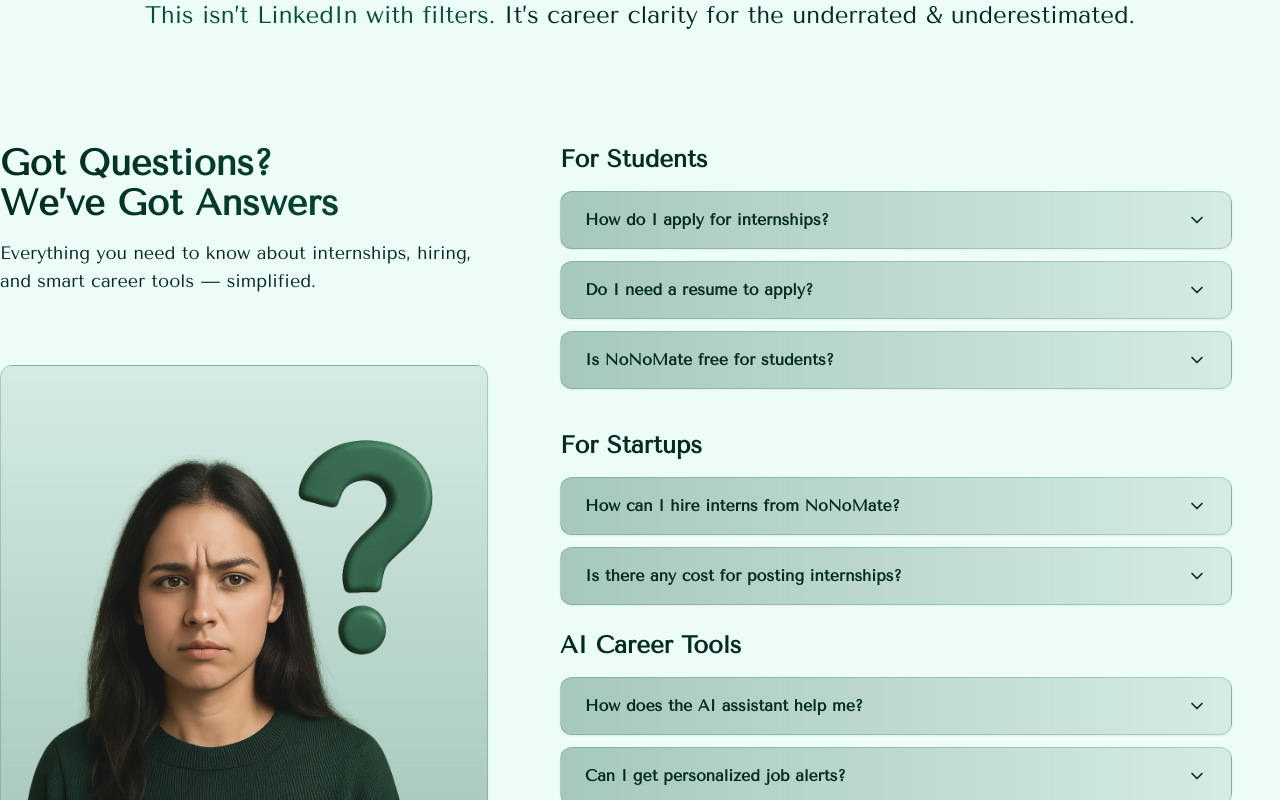
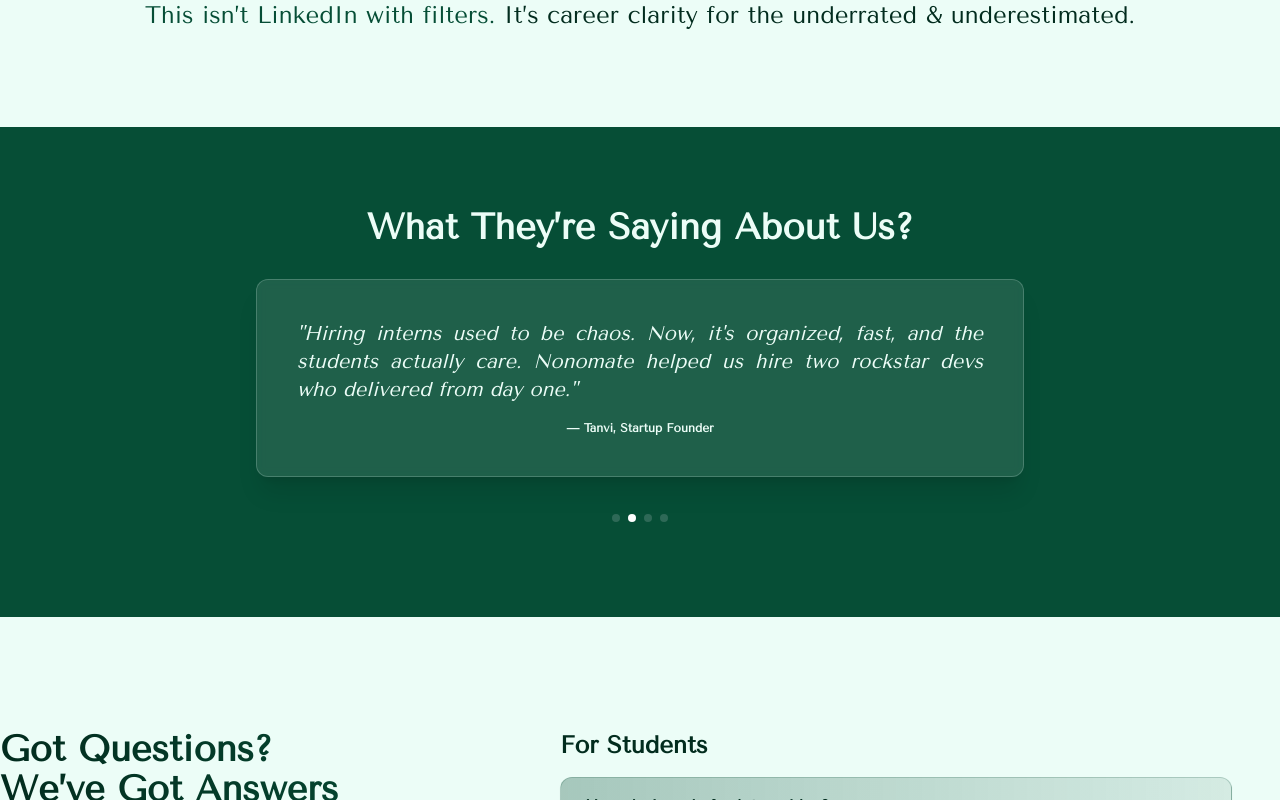
Before and after one commit to qzSeeker/NoNoMate, a Next.js app: page / in a window 1280 px wide. Shown: the part 3440-4240 px from the top of the page. Built offline with nearby package versions, Linux system fonts and the light colour scheme.

Commit message:
add about us

```diff
--- a/app/globals.css
+++ b/app/globals.css
@@ -66,3 +66,12 @@
       350% 50%;
   }
 }
+
+@layer utilities {
+  .swiper-pagination-bullet {
+    @apply bg-gray-300 !important;
+  }
+  .swiper-pagination-bullet-active {
+    @apply bg-white !important;
+  }
+}
--- a/app/page.tsx
+++ b/app/page.tsx
@@ -7,6 +7,7 @@ import Hero from "@/components/Hero"
 import Features from "@/components/Features"
 import Footer from "@/components/Footer"
 import FAQSection from "@/components/Faqs"
+import Testimonials from "@/components/Testimonials"
 
 export default function LandingPage() {
   return (
@@ -77,6 +78,9 @@ export default function LandingPage() {
         </div>
       </section>
 
+      {/* Testimonials */}
+      <Testimonials />
+
       {/* FAQ Section */}
       <FAQSection/>
       {/* Footer */}
--- /dev/null
+++ b/components/Testimonials.tsx
@@ -0,0 +1,66 @@
+'use client'
+
+import { motion } from "framer-motion";
+import { Swiper, SwiperSlide } from "swiper/react";
+import { Pagination, Autoplay } from "swiper/modules";
+import 'swiper/css';
+import 'swiper/css/pagination';
+
+const testimonials = [
+    {
+        name: "Aayush, B.Tech Student",
+        text: "I always struggled to find real, meaningful internships as a student from a tier-3 college. This platform made it simple relevant opportunities, no spam, just value. It feels like someone finally built something for us.",
+    },
+    {
+        name: "Tanvi, Startup Founder",
+        text: "Hiring interns used to be chaos. Now, it's organized, fast, and the students actually care. Nonomate helped us hire two rockstar devs who delivered from day one.",
+    },
+    {
+        name: "Rohit, Friend & Beta User",
+        text: "Watched this platform grow from day one, the vision was always clear, connect ambitious students with real-world learning. If you're reading this, you're at the right place.",
+    },
+    {
+        name: "Neha, Career Mentor",
+        text: "I mentor dozens of students every month, and this is the first tool I genuinely recommend. It's more than just internships, it’s a confidence booster.",
+    }
+];
+
+export default function Testimonials() {
+    return (
+        <section className="my-12 py-20 px-6 md:px-12 bg-text-light_green">
+        <div className="max-w-5xl mx-auto text-center">
+            <motion.h2
+            className="text-3xl md:text-4xl font-bold text-background-light mb-8"
+            initial={{ opacity: 0, y: -20 }}
+            whileInView={{ opacity: 1, y: 0 }}
+            transition={{ duration: 0.6 }}
+            >
+            What They’re Saying About Us?
+            </motion.h2>
+
+            <Swiper
+            modules={[Pagination, Autoplay]}
+            spaceBetween={20}
+            slidesPerView={1}
+            pagination={{ clickable: true }}
+            autoplay={{ delay: 5000 }}
+            // className="swiper-pagination-bullet swiper-pagination-bullet-active"
+            >
+            {testimonials.map((item, index) => (
+                <SwiperSlide key={index}>
+                <motion.div
+                    className="bg-white/10 backdrop-blur-sm border border-background-light/20 p-6 mb-8 md:p-10 rounded-xl shadow-xl max-w-3xl mx-auto"
+                    initial={{ opacity: 0, scale: 0.9 }}
+                    whileInView={{ opacity: 1, scale: 1 }}
+                    transition={{ duration: 0.5, delay: index * 0.1 }}
+                >
+                    <p className="text-sm md:text-xl text-background-light leading-relaxed text-justify mb-4 italic">"{item.text}"</p>
+                    <h4 className="text-xs font-semibold text-background-light">— {item.name}</h4>
+                </motion.div>
+                </SwiperSlide>
+            ))}
+            </Swiper>
+        </div>
+        </section>
+    );
+}
--- a/package.json
+++ b/package.json
@@ -57,6 +57,7 @@
     "react-resizable-panels": "^2.1.7",
     "recharts": "2.15.0",
     "sonner": "^1.7.1",
+    "swiper": "^11.2.10",
     "tailwind-merge": "^2.6.0",
     "tailwindcss-animate": "^1.0.7",
     "vaul": "^0.9.6",
```
Also changed, not shown: 1 other file (tests, documents, lock files or other folders).
